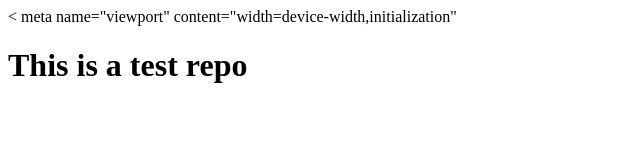
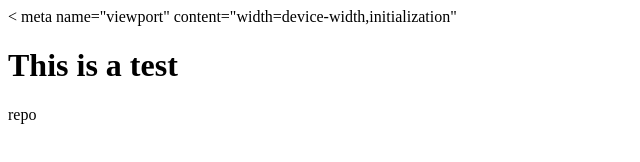
Before and after one commit to SAFA-ABDUL-HAMEED-THUPPILIKKADAN/test_-repo, a plain HTML site: page index.html in a window 1280 px wide. Shown: the whole page, without its empty margins (0-640 px from the left). Drawn offline with Linux system fonts and the light colour scheme.

Commit message:
revert main.css

```diff
--- a/index.html
+++ b/index.html
@@ -7,6 +7,6 @@
         <title>test repo</title>
     </head>
     <body>
-        <h1>This is a test repo</h1>
-    </body>
+        <h1>This is a test </h1>
+    </body>repo
 </html>
```
